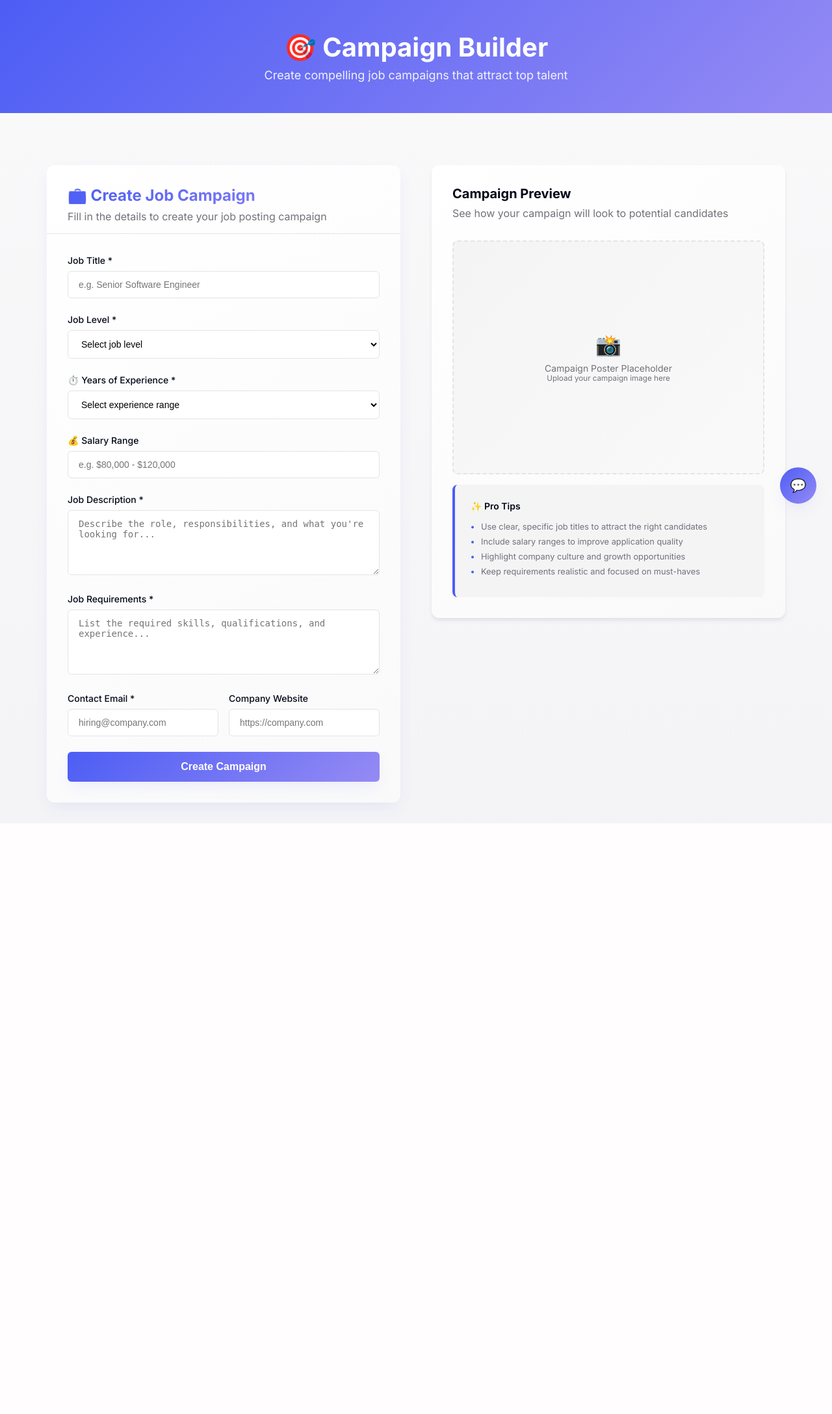
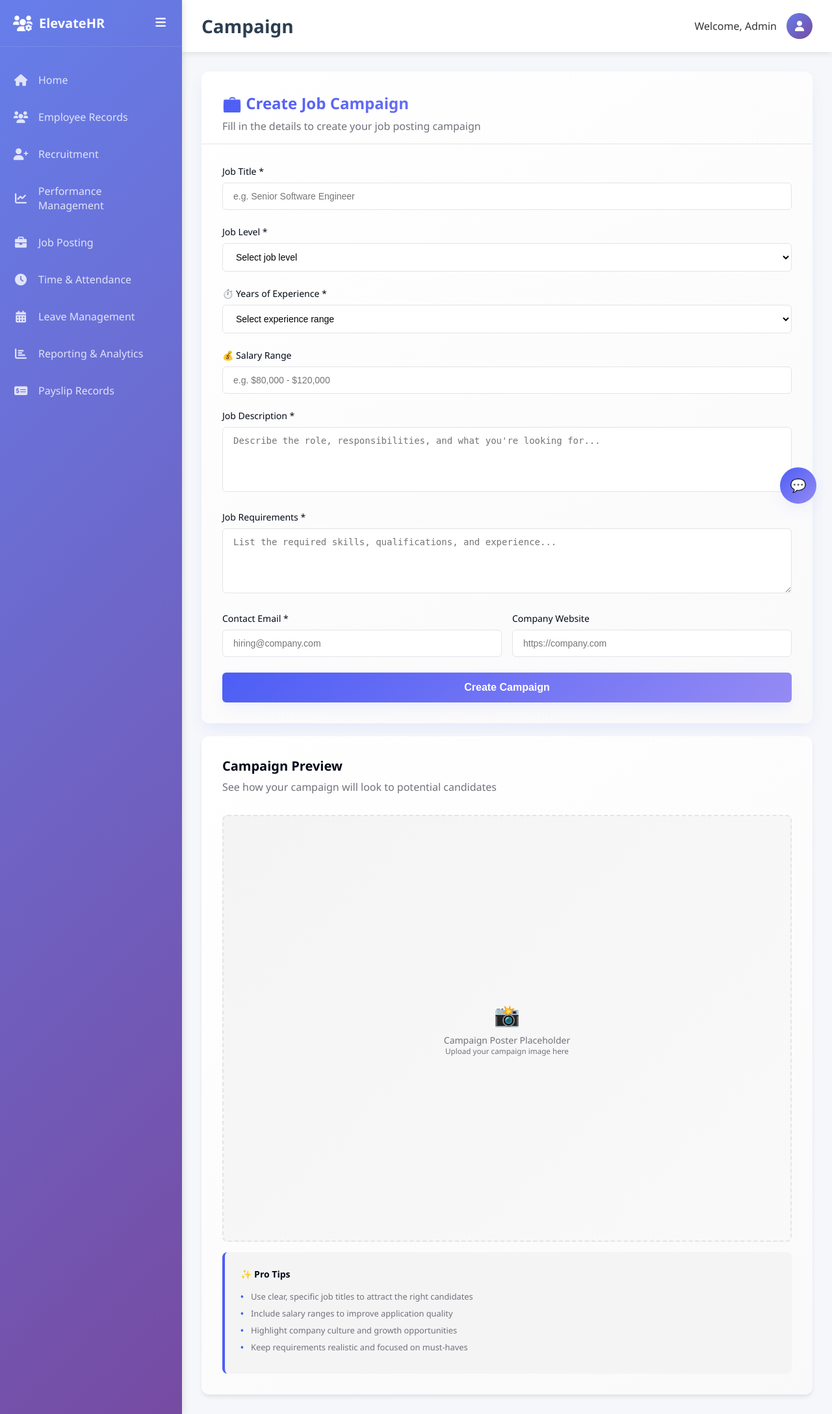
Before and after one commit to antonie-riziki/ElevateHR, a Django app: page /campaign/ in a window 1280 px wide. Shown: the whole page at 65% size. Before the commit the page ends 1261 px from the top, so only its background shows below. Run offline with Django 5.2, Linux system fonts and the light colour scheme.

Commit message:
updates on campaign.html file

```diff
--- a/ElevateHRApp/templates/campaign.html
+++ b/ElevateHRApp/templates/campaign.html
@@ -1,10 +1,20 @@
 <!DOCTYPE html>
+
+{% load static %}
+
 <html lang="en">
   <head>
-    <meta charset="UTF-8">
-    <meta name="viewport" content="width=device-width, initial-scale=1.0">
-    <title>Job Campaign Builder</title>
-    <link href="https://fonts.googleapis.com/css2?family=Inter:wght@300;400;500;600;700&display=swap" rel="stylesheet">
+    <meta charset="UTF-8" />
+    <meta name="viewport" content="width=device-width, initial-scale=1.0" />
+    <title>ElevateHR - Campaign</title>
+    <link
+      href="https://fonts.googleapis.com/css2?family=Inter:wght@300;400;500;600;700&display=swap"
+      rel="stylesheet"
+    />
+    <link
+      href="https://cdnjs.cloudflare.com/ajax/libs/font-awesome/6.0.0/css/all.min.css"
+      rel="stylesheet"
+    />
     <style>
       * {
         margin: 0;
@@ -13,45 +23,179 @@
       }
 
       body {
-            font-family: 'Inter', sans-serif;
-            background: linear-gradient(180deg, hsl(240, 10%, 98%), hsl(240, 10%, 96%));
+        font-family: "Segoe UI", Tahoma, Geneva, Verdana, sans-serif;
+        background-color: #f5f7fa;
+        color: #333;
+      }
+
+      .container {
+        display: flex;
         min-height: 100vh;
       }
 
-        .container {
-            max-width: 1200px;
-            margin: 0 auto;
-            padding: 2rem;
+      /* Sidebar Styles */
+      .sidebar {
+        width: 280px;
+        background: linear-gradient(135deg, #667eea 0%, #764ba2 100%);
+        color: white;
+        transition: all 0.3s ease;
+        position: relative;
+        box-shadow: 2px 0 10px rgba(0, 0, 0, 0.1);
+      }
+
+      .sidebar.collapsed {
+        width: 70px;
+      }
+
+      .sidebar-header {
+        padding: 20px;
+        border-bottom: 1px solid rgba(255, 255, 255, 0.1);
+        display: flex;
+        align-items: center;
+        justify-content: space-between;
+      }
+
+      .logo {
+        display: flex;
+        align-items: center;
+        gap: 10px;
+      }
+
+      .logo i {
+        font-size: 24px;
+      }
+
+      .logo-text {
+        font-size: 20px;
+        font-weight: bold;
+        transition: opacity 0.3s ease;
+      }
+
+      .sidebar.collapsed .logo-text {
+        opacity: 0;
+        width: 0;
+      }
+
+      .toggle-btn {
+        background: none;
+        border: none;
+        color: white;
+        font-size: 18px;
+        cursor: pointer;
+        padding: 5px;
+        border-radius: 5px;
+        transition: background 0.3s ease;
+      }
+
+      .toggle-btn:hover {
+        background: rgba(255, 255, 255, 0.1);
+      }
+
+      .nav-menu {
+        list-style: none;
+        padding: 20px 0;
+      }
+
+      .nav-item {
+        margin: 5px 0;
+      }
+
+      .nav-link {
+        display: flex;
+        align-items: center;
+        padding: 15px 20px;
+        text-decoration: none;
+        color: rgba(255, 255, 255, 0.8);
+        transition: all 0.3s ease;
+        position: relative;
+      }
+
+      .nav-link:hover,
+      .nav-link.active {
+        color: white;
+        background: rgba(255, 255, 255, 0.1);
+        transform: translateX(5px);
+      }
+
+      .nav-link i {
+        width: 24px;
+        font-size: 18px;
+        margin-right: 15px;
+        text-align: center;
+      }
+
+      .nav-text {
+        transition: opacity 0.3s ease;
+      }
+
+      .sidebar.collapsed .nav-text {
+        opacity: 0;
+        width: 0;
+      }
+
+      .sidebar.collapsed .nav-link {
+        justify-content: center;
+        padding: 15px 0;
+      }
+
+      .sidebar.collapsed .nav-link i {
+        margin-right: 0;
+      }
+
+      /* Main Content Styles */
+      .main-content {
+        flex: 1;
+        display: flex;
+        flex-direction: column;
+        transition: margin-left 0.3s ease;
       }
 
       .header {
-            background: linear-gradient(135deg, hsl(234, 89%, 63%), hsl(246, 83%, 75%));
-            color: white;
-            text-align: center;
-            padding: 3rem 2rem;
-            margin-bottom: 3rem;
+        background: white;
+        padding: 20px 30px;
+        box-shadow: 0 2px 10px rgba(0, 0, 0, 0.1);
+        display: flex;
+        justify-content: space-between;
+        align-items: center;
       }
 
-        .header h1 {
-            font-size: 2.5rem;
-            font-weight: 700;
-            margin-bottom: 0.5rem;
+      .header-title {
+        font-size: 28px;
+        font-weight: 600;
+        color: #2c3e50;
       }
 
-        .header p {
-            font-size: 1.125rem;
-            opacity: 0.9;
+      .user-profile {
+        display: flex;
+        align-items: center;
+        gap: 15px;
       }
 
-        .main-content {
-            display: grid;
-            grid-template-columns: 1fr 1fr;
-            gap: 3rem;
-            align-items: start;
+      .profile-img {
+        width: 40px;
+        height: 40px;
+        border-radius: 50%;
+        background: linear-gradient(135deg, #667eea 0%, #764ba2 100%);
+        display: flex;
+        align-items: center;
+        justify-content: center;
+        color: white;
+        font-weight: bold;
       }
 
+      .content-area {
+        padding: 30px;
+        flex: 1;
+      }
+
+      /* main content */
+
       .form-section {
-            background: linear-gradient(145deg, hsl(0, 0%, 100%), hsl(240, 10%, 98%));
+        background: linear-gradient(
+          145deg,
+          hsl(0, 0%, 100%),
+          hsl(240, 10%, 98%)
+        );
         border-radius: 12px;
         box-shadow: 0 10px 25px -5px hsl(234, 89%, 63%, 0.1);
         overflow: hidden;
@@ -144,10 +296,15 @@
       }
 
       .preview-section {
-            background: linear-gradient(145deg, hsl(0, 0%, 100%), hsl(240, 10%, 98%));
+        background: linear-gradient(
+          145deg,
+          hsl(0, 0%, 100%),
+          hsl(240, 10%, 98%)
+        );
         border-radius: 12px;
         box-shadow: 0 4px 6px -1px hsl(240, 5.9%, 10%, 0.1);
         overflow: hidden;
+        margin-top: 20px;
       }
 
       .preview-header {
@@ -383,13 +569,23 @@
     </style>
   </head>
   <body>
-    <div class="header">
-        <h1>🎯 Campaign Builder</h1>
-        <p>Create compelling job campaigns that attract top talent</p>
+    <div class="container">
+      {% include 'sidebar.html' %}
+
+      <!-- Main Content -->
+      <div class="main-content">
+        <!-- Header -->
+        <header class="header">
+          <h1 class="header-title">Campaign</h1>
+          <div class="user-profile">
+            <span>Welcome, Admin</span>
+            <div class="profile-img">
+              <i class="fas fa-user"></i>
             </div>
+          </div>
+        </header>
 
-    <div class="container">
-        <div class="main-content">
+        <div class="content-area">
           <!-- Left Side - Form -->
           <div class="form-section">
             <div class="form-header">
```
Also changed, not shown: other parts of ElevateHRApp/templates/campaign.html (+133 -49 lines). Lines whose indentation alone changed are shown as unchanged.
